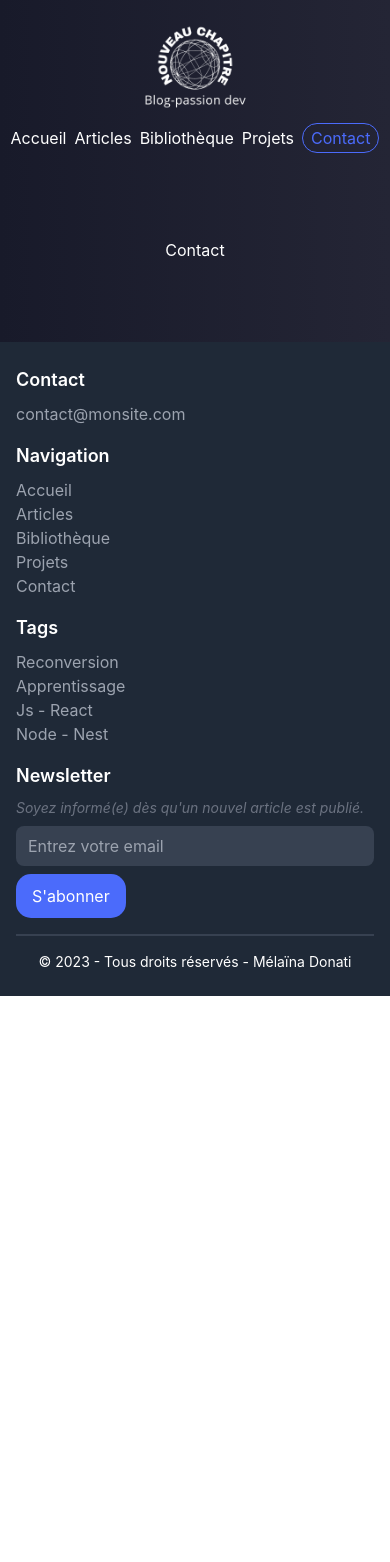
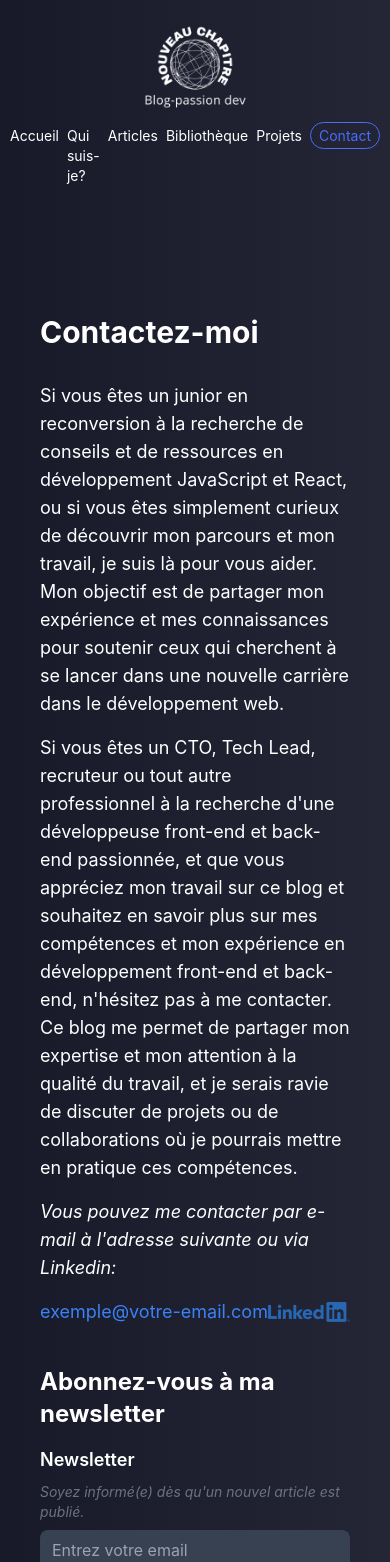
Before and after one commit to melcd238/blog-passion-dev, a React (Create React App) app: page /contact in a window 390 px wide. Shown: the top 1562 px of the page. Before the commit the page ends 996 px from the top, so only its background shows below. Built offline with nearby package versions, Linux system fonts and the light colour scheme.

Commit message:
update responsive, create page qui suis je, add introduction

```diff
--- a/src/App.tsx
+++ b/src/App.tsx
@@ -7,15 +7,17 @@ import Bibliotheque from "./nouveau-chapitre-blog/adapters/primary/pages/bibliot
 import Projets from "./nouveau-chapitre-blog/adapters/primary/pages/projets";
 import Contact from "./nouveau-chapitre-blog/adapters/primary/pages/contact";
 import Article from "./nouveau-chapitre-blog/adapters/primary/pages/article";
+import AboutMe from "./nouveau-chapitre-blog/adapters/primary/pages/quiSuisJe";
 
 function App() {
     return (
       <BrowserRouter>
         <div className="flex flex-col min-h-screen">
           <Header />
-          <main className="flex-grow mx-auto my-20 max-w-screen-xl px-10 flex flex-col items-center">
+          <main className="flex-grow mx-auto my-20 max-w-screen-xl  flex flex-col items-center">
           <Routes>
             <Route path="/" element={<Accueil />} />
+            <Route path="/qui-suis-je" element={<AboutMe />} />
             <Route path="/articles" element={<Articles />} />
             <Route path="/articles/:id" element={<Article />} />
             <Route path="/bibliotheque" element={<Bibliotheque />} />
--- a/src/nouveau-chapitre-blog/adapters/primary/components/biographie.tsx
+++ b/src/nouveau-chapitre-blog/adapters/primary/components/biographie.tsx
@@ -5,7 +5,7 @@ import Linkdin from '../assets/Linkdin.png';
 
 const Biographie = () => {
     return (
-        <div className="bg-gray-800 p-5  text-gray-300 mx-10 my-10 border-2 border-blue-500 rounded-lg">
+        <div className="bg-gray-800 p-5  text-gray-300  border-2 border-blue-500 rounded-lg">
             <div className="text-center items-center  mx-auto">
                 <div className="flex items-center justify-center">
                     <img src={pictMe} alt="mélaïna donati profil" className="rounded-full mr-4" />
--- a/src/nouveau-chapitre-blog/adapters/primary/components/header.tsx
+++ b/src/nouveau-chapitre-blog/adapters/primary/components/header.tsx
@@ -14,8 +14,9 @@ const Header =()=>{
                  <img src={Logo} alt="Logo du blog" className="w-full h-full object-contain" />
              </div>
              <nav>
-                <ul className="flex space-x-2 md:space-x-5 text-x1 md:text-xl">
+                <ul className="flex space-x-2 text-sm lg:space-x-3 lg:text-lg">
                     <li><NavLink to="/" className={`${isActive('/') ? 'active-text-custom' : 'hover-text-custom'}`}>Accueil</NavLink></li>
+                    <li><NavLink to="/qui-suis-je" className={`${isActive('/qui-suis-je') ? 'active-text-custom' : 'hover-text-custom'}`}>Qui suis-je?</NavLink></li>
                     <li><NavLink to="/articles" className={`${isActive('/articles') ? 'active-text-custom' : 'hover-text-custom'}`}>Articles</NavLink></li>
                     <li><NavLink to="/bibliotheque" className={`${isActive('/bibliotheque') ? 'active-text-custom' : 'hover-text-custom'}`}>Bibliothèque</NavLink></li>
                     <li><NavLink to="/projets" className={`${isActive('/projets') ? 'active-text-custom' : 'hover-text-custom'}`}>Projets</NavLink></li>
--- /dev/null
+++ b/src/nouveau-chapitre-blog/adapters/primary/components/introduction.tsx
@@ -0,0 +1,24 @@
+import logoMap from '../assets/logoMap.png';
+
+const Introduction = () => {
+    return (
+        <div className="bg-gray-800 p-5  text-gray-300 mx-10 my-10 border-2 border-blue-500 rounded-lg">
+        <div className="text-center items-center flex mx-auto">
+                     <img src={logoMap} alt="logo" className="w-20 h-20 mx-auto"/>
+                    <h1 className="text-white text-2xl font-bold">Pourquoi Blog passion dev : Nouveau Chapitre...</h1>
+                    <img src={logoMap} alt="logo" className="w-20 h-20 mx-auto"/>
+            </div>
+            <p className="mt-10">
+            L'idée de créer ce blog m'est venue de mon désir profond d'aider les autres et de partager mon expérience en développement web, en particulier avec ceux qui
+            sont en reconversion professionnelle. Au fil du temps, j'ai reçu de nombreuses demandes de conseils de la part de juniors sur LinkedIn, ce qui m'a montré qu'il
+            y avait un besoin réel d'accompagnement et de ressources dans ce domaine.
+            </p>
+            <p className="mt-5">En parcourant ce blog, j'espère que vous y trouverez des ressources précieuses et des conseils utiles pour vous aider
+            dans votre parcours de reconversion professionnelle.
+            </p>
+            <p className="italic text-gray-600 mt-5"> Mélaïna Donati - Développeuse web Js - React - Node - Nest.js - Craftswomanship</p>
+        </div>
+    );
+}
+
+export default Introduction;
--- a/src/nouveau-chapitre-blog/adapters/primary/components/principalArticle.tsx
+++ b/src/nouveau-chapitre-blog/adapters/primary/components/principalArticle.tsx
@@ -3,7 +3,7 @@ import imgOrdi from '../assets/imgOrdi.jpg';
 
 const PrincipalArticle = () => {
     return (
-      <div className="mx-10 my-10">
+      <div className="mx-10 my-16">
          <div className="flex-1">
               <h1 className="text-3xl font-bold">Titre de l'article</h1>
               <h2 className="text-lg text-gray-400 mb-2 italic">Sous-titre de l'article</h2>
--- a/src/nouveau-chapitre-blog/adapters/primary/pages/accueil.tsx
+++ b/src/nouveau-chapitre-blog/adapters/primary/pages/accueil.tsx
@@ -1,11 +1,11 @@
-import Biographie from "../components/biographie";
+import Introduction from "../components/introduction";
 import PrincipalArticle from "../components/principalArticle";
 
 const Accueil = () => {
     return (
         <div>
-        <Biographie/>
-        <PrincipalArticle/>
+            <Introduction/>
+            <PrincipalArticle/>
         </div>
     );
     };
--- a/src/nouveau-chapitre-blog/adapters/primary/pages/contact.tsx
+++ b/src/nouveau-chapitre-blog/adapters/primary/pages/contact.tsx
@@ -1,11 +1,35 @@
+import NewsletterSubscribe from "../components/newsletterSubscribe";
+import Linkdin from "./../assets/Linkdin.png";
 
 
 const Contact = () => {
     return (
-        <div>
-        <h1>Contact</h1>
+        <div className="mx-10 my-10">
+          <h1 className="text-3xl font-bold mb-8">Contactez-moi</h1>
+          <p className="text-lg mb-4">
+          Si vous êtes un junior en reconversion à la recherche de conseils et de ressources en développement JavaScript et React,
+         ou si vous êtes simplement curieux de découvrir mon parcours et mon travail, je suis là pour vous aider.
+         Mon objectif est de partager mon expérience et mes connaissances pour soutenir ceux qui cherchent à se lancer dans une nouvelle carrière dans le développement web.
+          </p>
+          <p className="text-lg mb-4">
+          Si vous êtes un CTO, Tech Lead, recruteur ou tout autre professionnel à la recherche d'une développeuse front-end et back-end passionnée,
+          et que vous appréciez mon travail sur ce blog et souhaitez en savoir plus sur mes compétences et mon expérience en développement front-end et back-end, n'hésitez pas à me contacter.
+          Ce blog me permet de partager mon expertise et mon attention à la qualité du travail, et je serais ravie de discuter de projets ou
+          de collaborations où je pourrais mettre en pratique ces compétences.
+          </p>
+          <p className="text-lg mb-4 italic">Vous pouvez me contacter par e-mail à l'adresse suivante ou via Linkedin:</p>
+          <div className="text-blue-500 text-lg mb-10 flex items-center justify-around">
+            <p>exemple@votre-email.com</p>
+            <a href="https://www.linkedin.com/in/melainadonati/" rel="noopener noreferrer" target="_blank">
+                        <img src={Linkdin} alt="logo lk" className="w-18 h-5"/>
+                    </a>
+          </div>
+          <div>
+            <h2 className="text-2xl font-bold mb-4">Abonnez-vous à ma newsletter</h2>
+            <NewsletterSubscribe />
+          </div>
         </div>
-    );
+      );
     };
 
 export default Contact;
--- /dev/null
+++ b/src/nouveau-chapitre-blog/adapters/primary/pages/quiSuisJe.tsx
@@ -0,0 +1,13 @@
+import Biographie from "../components/biographie"
+
+
+const AboutMe = () => {
+   return (
+         <div className="mx-10 my-10">
+                <Biographie />
+            </div>
+
+   )
+};
+
+export default AboutMe;
```
Also changed, not shown: src/nouveau-chapitre-blog/adapters/primary/assets/logoMap.png (added).
